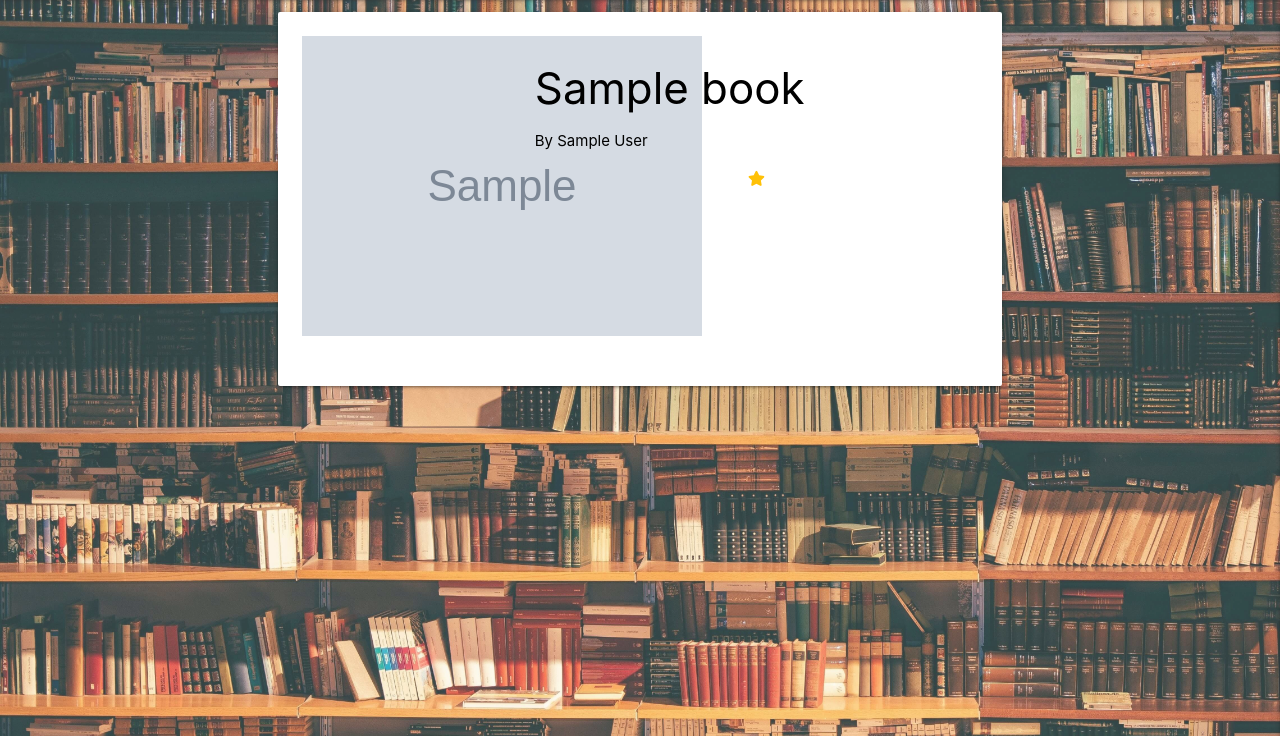
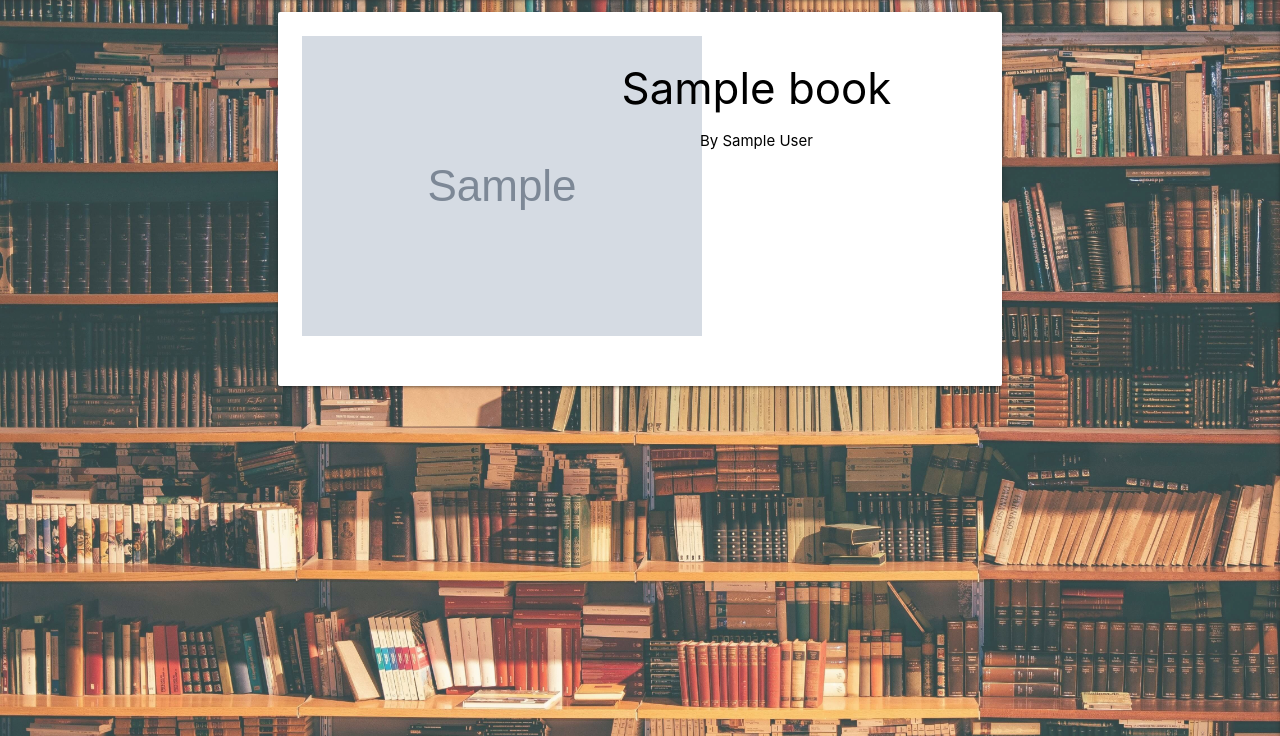
Before and after one commit to RobKnowles248/book-club, a Flask app: page / in a window 1280 px wide. Shown: the part 64-800 px from the top of the page. Run offline with Flask 2, Linux system fonts and the light colour scheme; grey boxes marked "Sample" are stand-in pictures; a database or web service that is not in the repository returns one stand-in record (values such as "Sample title"); some libraries are stand-ins or nearby versions.

Commit message:
Add average score stars to index.html

```diff
--- a/templates/index.html
+++ b/templates/index.html
@@ -6,16 +6,38 @@
                 <a href="{{ url_for('book_page', book_id=book._id) }}">
                     <div class="card-panel">
                         <div class="row">
-                            <div class="col s4">
+                            <!-- book image -->
+                            <div class="col s12 m4">
                                 <img src="{{ book.img_url }}" alt="Cover of {{ book.book_name }}">
                             </div>
-                            <div class="col s8">
+                            <div class="col s12 m8 center-align">
+                                <!-- book name and author -->
                                 <h3>{{ book.book_name }}</h3>
                                 <p>By {{ book.author }}</p>
-                            </div>
-                            <div class="star-score center-align">
-                                <i class="fas fa-star amber-text"></i>
-                                <!-- will put an average star score here -->
+                                <!-- book average score -->
+                                <div class="star-score">
+                                    {% if book.average_score == 1 %}
+                                        <i class="fas fa-star amber-text"></i>
+                                    {% elif book.average_score == 2 %}
+                                        <i class="fas fa-star amber-text"></i>
+                                        <i class="fas fa-star amber-text"></i>
+                                    {% elif book.average_score == 3 %}
+                                        <i class="fas fa-star amber-text"></i>
+                                        <i class="fas fa-star amber-text"></i>
+                                        <i class="fas fa-star amber-text"></i>
+                                    {% elif book.average_score == 4 %}
+                                        <i class="fas fa-star amber-text"></i>
+                                        <i class="fas fa-star amber-text"></i>
+                                        <i class="fas fa-star amber-text"></i>
+                                        <i class="fas fa-star amber-text"></i>
+                                    {% elif book.average_score == 5 %}
+                                        <i class="fas fa-star amber-text"></i>
+                                        <i class="fas fa-star amber-text"></i>
+                                        <i class="fas fa-star amber-text"></i>
+                                        <i class="fas fa-star amber-text"></i>
+                                        <i class="fas fa-star amber-text"></i>
+                                    {% endif %}
+                                </div>
                             </div>
                         </div>
                     </div>
```
